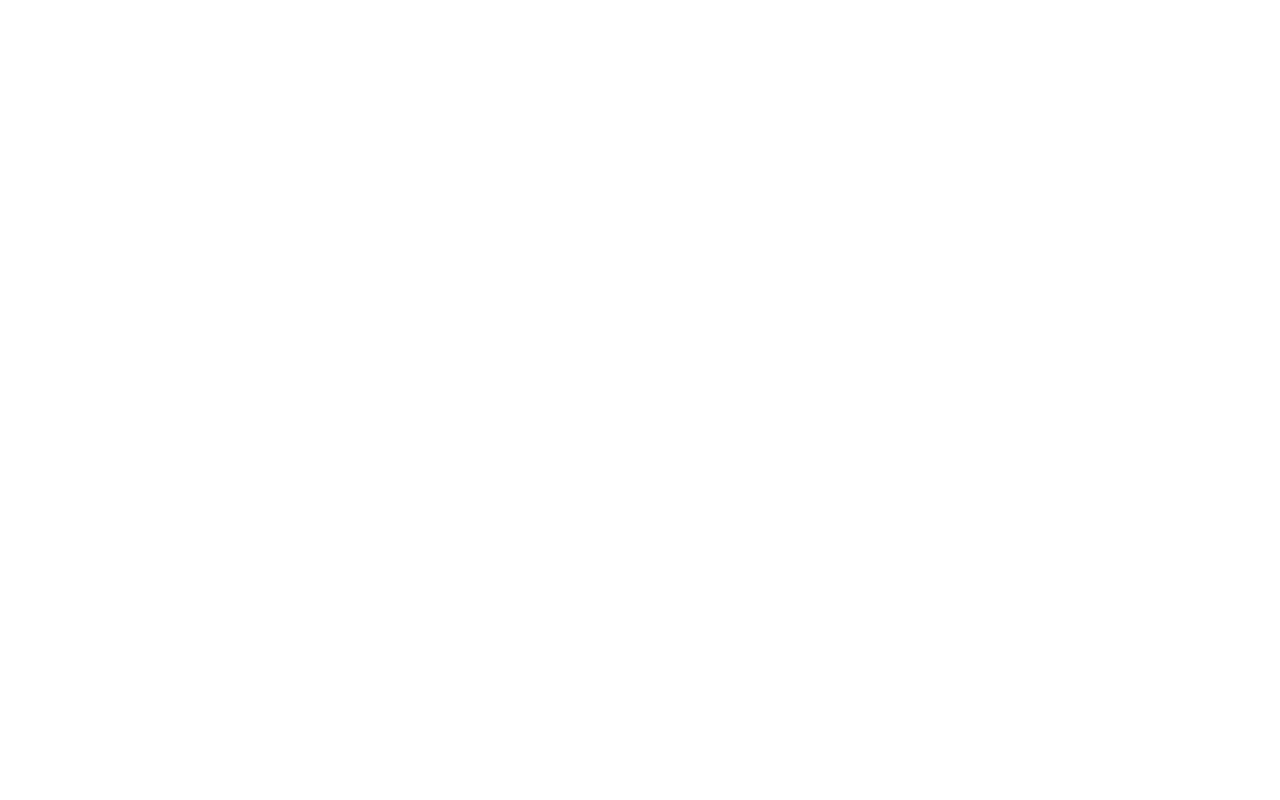
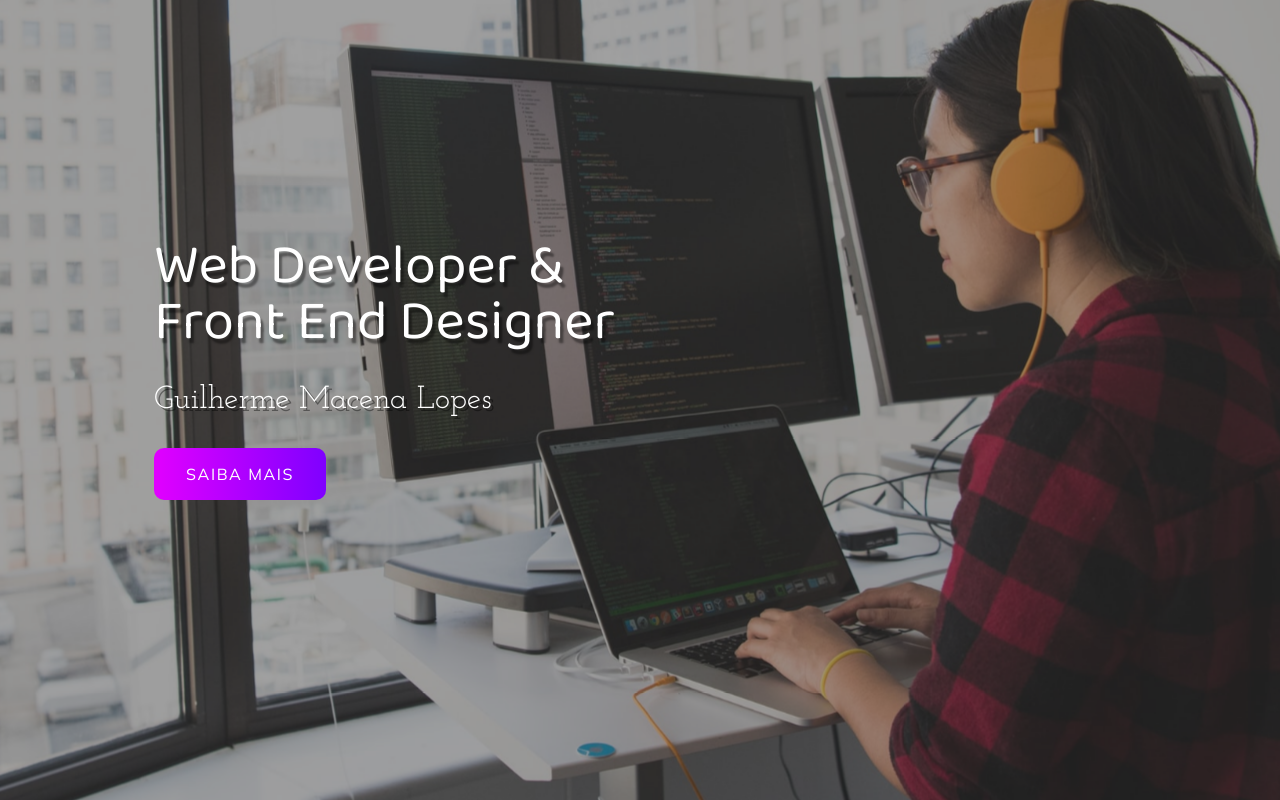
Before and after one commit to goZabel/Portifolio, a plain HTML site: page index.html in a window 1280 px wide. Drawn offline with Linux system fonts and the light colour scheme.

Commit message:
:package: Header

```diff
--- a/index.html
+++ b/index.html
@@ -7,9 +7,27 @@
 
     <link rel="stylesheet" href="./style.css">
 
+    <link rel="apple-touch-icon" sizes="180x180" href="fav-img/apple-touch-icon.png">
+    <link rel="icon" type="image/png" sizes="32x32" href="fav-img/favicon-32x32.png">
+    <link rel="icon" type="image/png" sizes="16x16" href="fav-img/favicon-16x16.png">
+    <link rel="manifest" href="/site.webmanifest">
+
     <title>Portifólio</title>
 </head>
 <body>
 
+    <div class="container">
+        <header>
+            <div class="img-wrapper">
+                <img src="./images/bg.jpg" alt="Imagem de fundo do site">
+            </div>
+            <div class="banner">
+                <h1>Web Developer & <br>Front End Designer</h1>
+                <p>Guilherme Macena Lopes</p>
+                <button>Saiba mais</button>
+            </div>
+        </header>
+    </div>
+
 </body>
 </html>
--- a/style.css
+++ b/style.css
@@ -1,3 +1,105 @@
 @import url('https://fonts.googleapis.com/css2?family=Baloo+Da+2:wght@400;500;600;700&family=Josefin+Slab:ital,wght@0,300;0,400;0,600;0,700;1,300;1,400;1,600&family=Mulish:ital,wght@0,200;0,300;0,400;0,500;1,200;1,300;1,400&display=swap');
 
 @import url("https://cdnjs.cloudflare.com/ajax/libs/font-awesome/6.1.1/css/all.min.css");
+
+:root{
+    --baloo:'Baloo Da 2', sans-serif;
+    --josefin:'Josefin Slab', serif;
+    --mulish:'Mulish', sans-serif;
+}
+
+*{
+    margin: 0;
+    padding: 0;
+    box-sizing: border-box;
+}
+
+header{
+    width: 100%;
+    height: 100vh;
+    overflow: hidden;
+    position: relative;
+}
+
+.img-wrapper{
+    width: 100%;
+    height: 100%;
+    overflow: hidden;
+    background-color: rgba(0, 0, 0, 0.75);
+}
+
+.img-wrapper img{
+    width: 100%;
+    height: 100%;
+    object-fit: cover;
+    opacity: 0.5;
+    animation: zoom 25s;
+}
+
+@keyframes zoom{
+    0%{
+        transform: scale(1.25);
+    }
+    100%{
+        transform: scale(1);
+    }
+}
+
+.banner{
+    position: absolute;
+    top: 30%;
+    left: 12%;
+}
+
+.banner h1{
+    color: #fff;
+    font-size: 3.5rem;
+    font-family: var(--baloo);
+    font-weight: 200;
+    text-shadow: .2rem .3rem 2px rgba(0, 0, 0, .4);
+    line-height: 3.5rem;
+    margin-bottom: 2rem;
+    opacity: 0;
+    animation: moveBanner 0.7s 0.5s forwards;
+}
+.banner p{
+    font-family: var(--josefin);
+    color: #fff;
+    font-size: 2rem;
+    text-shadow: .2rem .2rem rgba(0, 0, 0, .4);
+    margin-bottom: 2rem;
+    opacity: 0;
+    animation: moveBanner 0.7s 0.7s forwards;
+}
+
+.banner button{
+    font-family: var(--mulish);
+    color: #fff;
+    text-transform: uppercase;
+    font-size: 1rem;
+    letter-spacing: .1rem;
+    background: #7F00FF;
+    background: -webkit-linear-gradient(to right, #E100FF, #7F00FF);
+    background: linear-gradient(to right, #E100FF, #7F00FF);
+    padding: 1rem 2rem;
+    border: none;
+    border-radius: 10px;
+    cursor: pointer;
+    opacity: 0;
+    animation: moveBanner 0.7s 0.9s forwards;
+}
+
+.banner button:hover{
+    opacity: 0.8 !important;
+}
+
+@keyframes moveBanner{
+    0%{
+        transform: translateY(10rem) translateX(2rem) rotateY(67deg);
+        opacity: 0;
+    }
+    100%{
+        transform: translateY(0) translateX(0) rotateY(0);
+        opacity: 1;
+    }
+}
```
Also changed, not shown: about.txt (deleted), fav-img/android-chrome-192x192.png (renamed from android-chrome-192x192.png), fav-img/android-chrome-512x512.png (renamed from android-chrome-512x512.png), fav-img/apple-touch-icon.png (renamed from apple-touch-icon.png), fav-img/favicon-16x16.png (renamed from favicon-16x16.png), fav-img/favicon-32x32.png (renamed from favicon-32x32.png), images/bg.jpg (added), site.webmanifest, 1 other file.
